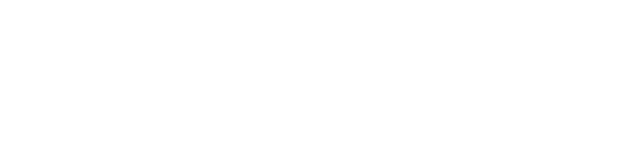
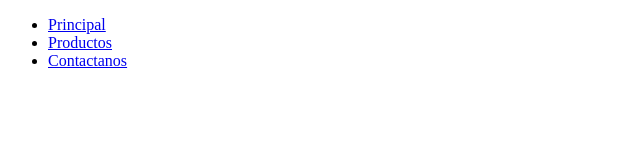
Before and after one commit to David83656/e-commerceAyD, a plain HTML site: page index.html in a window 1280 px wide. Shown: the whole page, without its empty margins (0-640 px from the left). Drawn offline with Linux system fonts and the light colour scheme.

Commit message:
Creacion index y varios

```diff
--- a/index.html
+++ b/index.html
@@ -4,8 +4,18 @@
     <meta charset="UTF-8">
     <meta name="viewport" content="width=device-width, initial-scale=1.0">
     <title>And & Decoration</title>
+    <link rel="stylesheet" href="./assets/css/style.css">
 </head>
 <body>
+    <div>
 
+    </div>
+    <nav>
+        <ul>
+        <li><a href="./principal.html">Principal</a></li>
+        <li><a href="./productos.html">Productos</a></li>
+        <li><a href="./contactanos.html">Contactanos</a></li>
+        </ul>
+    </nav>
 </body>
 </html>
```
Also changed, not shown: assets/css/style.css (added), contactanos.html (added), principal.html (added), productos.html (added).
